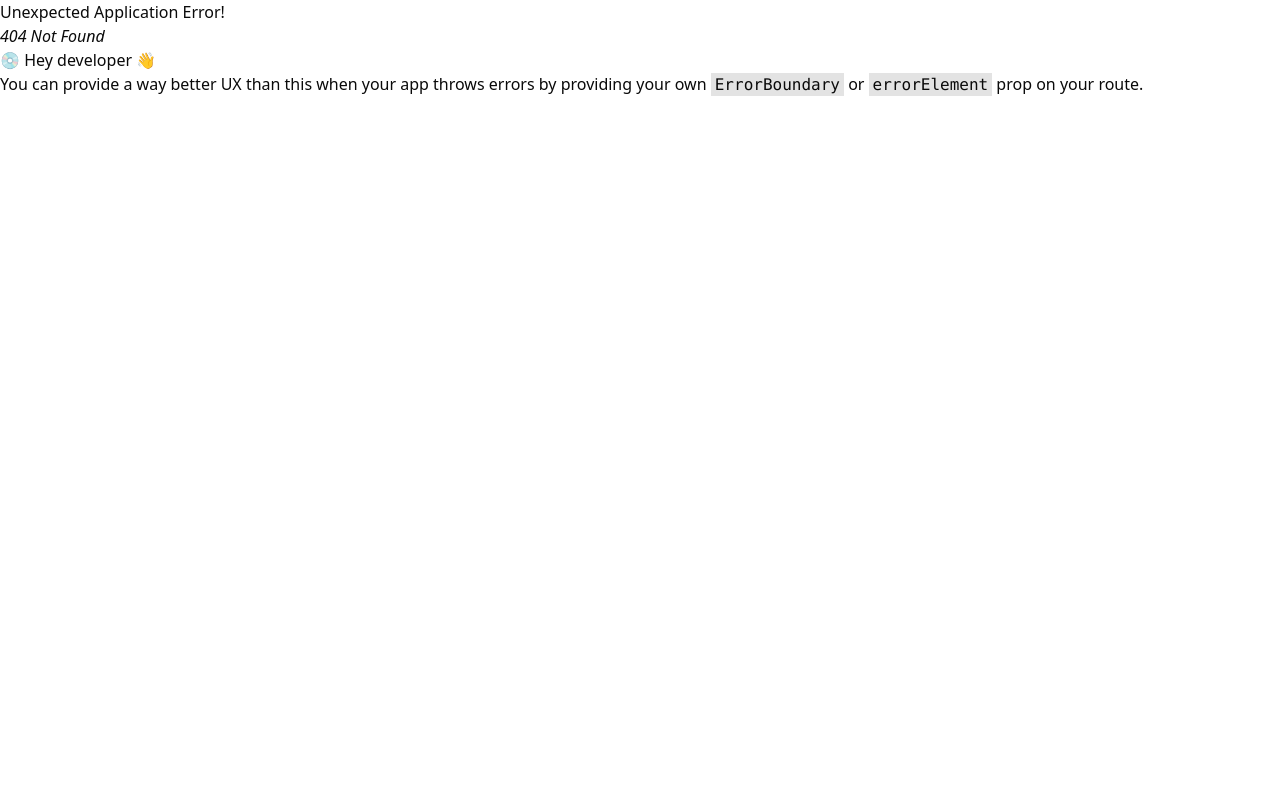
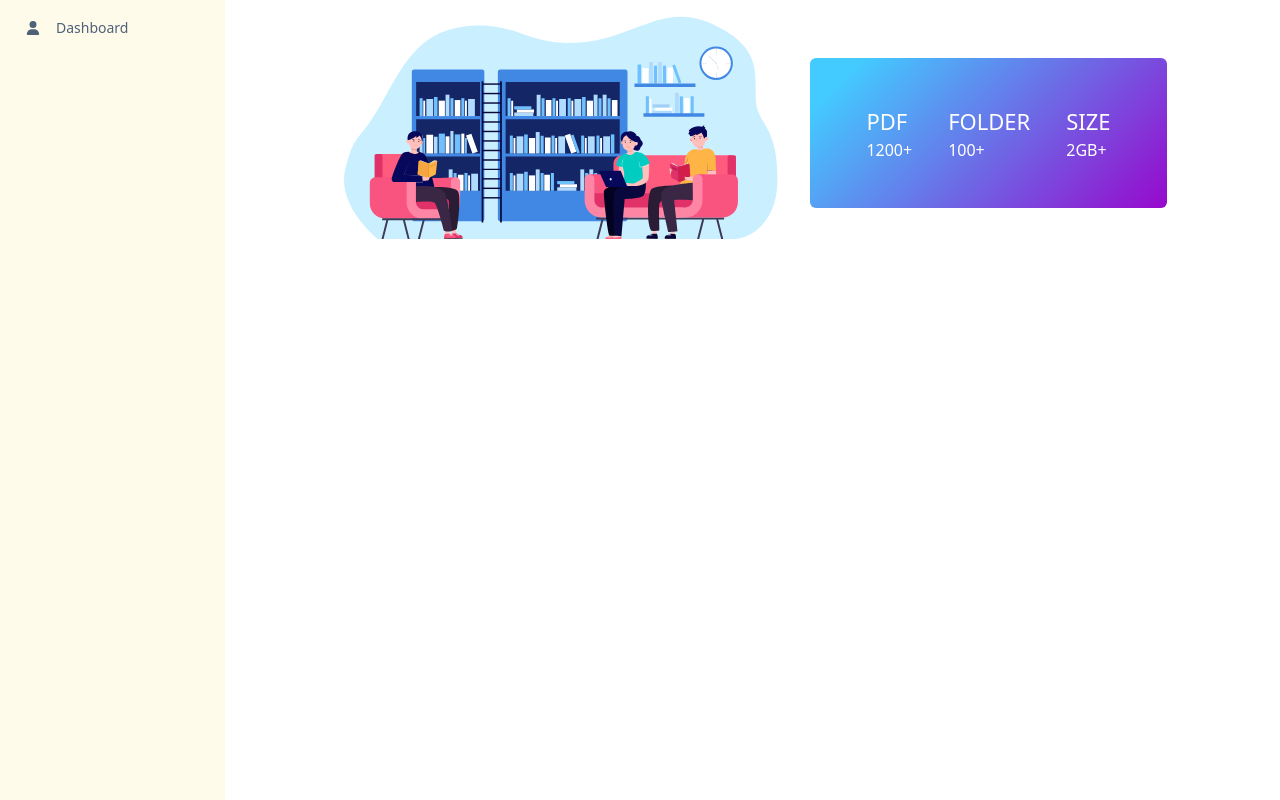
Before and after one commit to robs360/assignment4_client, a React (Vite) app: page /dashboard in a window 1280 px wide. Before the commit this address had no page. Built offline with nearby package versions, Linux system fonts and the light colour scheme.

Commit message:
dashnoard start

```diff
--- a/package.json
+++ b/package.json
@@ -31,6 +31,7 @@
     "react-redux": "^9.2.0",
     "react-router-dom": "^7.3.0",
     "react-toastify": "^11.0.5",
+    "recharts": "^2.15.2",
     "redux-persist": "^6.0.0",
     "tailwind-merge": "^3.0.2",
     "tailwindcss": "^4.0.12",
--- /dev/null
+++ b/src/DashbordComponent/Adminmenu.tsx
@@ -0,0 +1,14 @@
+import { FaUser } from "react-icons/fa6";
+import MenuItem from "./MenuItem";
+
+
+const AdminMenu = () => {
+  return (
+    <>
+      <MenuItem label="Dashboard" address="admin-dashboard" icon={FaUser} />
+
+    </>
+  );
+};
+
+export default AdminMenu;
--- /dev/null
+++ b/src/DashbordComponent/DashboardLayout.tsx
@@ -0,0 +1,17 @@
+import { Outlet } from "react-router-dom"
+import DashboardNavbar from "./DashbordNavbar"
+
+const DashboardLayout=()=>{
+    return(
+        <div className="w-full flex">
+             <div className="w-[227px]">
+             <DashboardNavbar></DashboardNavbar>
+             </div>
+            <div className="flex-grow p-3">
+                <Outlet></Outlet>
+            </div>
+        </div>
+    )
+}
+
+export default DashboardLayout
--- /dev/null
+++ b/src/DashbordComponent/DashbordNavbar.tsx
@@ -0,0 +1,10 @@
+import AdminMenu from "./Adminmenu"
+
+const DashboardNavbar=()=>{
+    return(
+        <div className="w-[225px] p-[10px] h-[100vh] bg-amber-50">
+             <AdminMenu></AdminMenu>
+        </div>
+    )
+}
+export default DashboardNavbar
--- /dev/null
+++ b/src/DashbordComponent/Information.tsx
@@ -0,0 +1,31 @@
+import banner from '../assets/dash.svg'
+
+const Information = () => {
+    return (
+        <div>
+            <div className='flex w-full gap-5 items-center justify-center'>
+                <div>
+                    <img src={banner} className='w-[350px] md:w-[360px] lg:w-[450px]' alt="" />
+                </div>
+                <div style={{ backgroundImage: 'linear-gradient(135deg, #43CBFF 10%, #9708CC 100%)' }} className="space-x-9 p-5 px-14 items-center h-[150px] rounded-[6px] flex mt-4">
+                    <div>
+                        <h1 className='text-white text-[22px] font-medium'>PDF</h1>
+                        <h1 className='text-white'>1200+</h1>
+                    </div>
+                    <div>
+                        <h1 className='text-white text-[22px] font-medium'>FOLDER</h1>
+                        <h1 className='text-white'>100+</h1>
+                    </div>
+                    <div>
+                        <h1 className='text-white text-[22px] font-medium'>SIZE</h1>
+                        <h1 className='text-white'>2GB+</h1>
+                    </div>
+                </div>
+            </div>
+            <div className='mt-10'>
+
+            </div>
+        </div>
+    )
+}
+export default Information
--- /dev/null
+++ b/src/DashbordComponent/MenuItem.tsx
@@ -0,0 +1,29 @@
+import { NavLink } from "react-router-dom";
+
+interface MenuItemProps {
+  label: string;
+  address: string;
+  icon: React.ComponentType;
+}
+
+const MenuItem = ({ label, address, icon: Icon }: MenuItemProps) => {
+  return (
+    <>
+      <NavLink
+        to={address}
+        end
+        className={({ isActive }) =>
+          `flex items-center px-4 py-2 text-sm font-medium rounded-full transition-colors duration-300 transform  hover:bg-[#E3ECFA] ${
+            isActive ? "bg-[#fe3050]  text-[#041e49]" : "text-[#041e49b3]"
+          }`
+        }
+      >
+        <Icon />
+
+        <span className="mx-4 font-medium">{label}</span>
+      </NavLink>
+    </>
+  );
+};
+
+export default MenuItem;
--- /dev/null
+++ b/src/DashbordComponent/UserMenu.tsx
@@ -0,0 +1,14 @@
+import { FaUser } from "react-icons/fa6";
+import MenuItem from "./MenuItem";
+
+
+const UserMenu = () => {
+  return (
+    <>
+      <MenuItem label="Dashboard" address="admin-dashboard" icon={FaUser} />
+
+    </>
+  );
+};
+
+export default UserMenu;
--- a/src/pages/All Products/AllProducts.tsx
+++ b/src/pages/All Products/AllProducts.tsx
@@ -5,10 +5,10 @@ import { NavLink } from "react-router-dom";
 import { useState } from "react";
 const AllProducts = () => {
     const [search, setSearch] = useState('')
-    const [a,setA]=useState(0)
-    const [cat,setCategory]=useState('')
+    const [a, setA] = useState(0)
+    const [cat, setCategory] = useState('')
     const [query, setQuery] = useState('');
-    const { data, isLoading,refetch } = useGetProductsQuery(query)
+    const { data, isLoading, refetch } = useGetProductsQuery(query)
 
     if (isLoading) {
         return <>loading...</>
@@ -18,7 +18,7 @@ const AllProducts = () => {
         setA(0)
         setTimeout(() => {
             refetch();
-        }, 10);
+        }, 100);
     };
     return (
         <div>
@@ -41,27 +41,27 @@ const AllProducts = () => {
             <div className="my-8 mb-16">
                 <h1 className="text-[17px] font-medium text-center mb-5">See With Category</h1>
                 <div className="flex flex-wrap gap-5 p-3 justify-center">
-                <button onClick={()=>{
+                    <button onClick={() => {
                         setA(0)
 
                     }} className="p-2 border-2 w-[120px] font-medium cursor-pointer rounded-[6px]">All</button>
-                    <button onClick={()=>{
+                    <button onClick={() => {
                         setA(1)
                         setCategory('Drama')
                     }} className="p-2 border-2 w-[120px] font-medium cursor-pointer rounded-[6px]">Drama</button>
-                    <button onClick={()=>{
+                    <button onClick={() => {
                         setA(1)
                         setCategory('Poetry')
                     }} className="p-2 border-2 w-[120px] font-medium cursor-pointer rounded-[6px]">Poetry</button>
-                    <button onClick={()=>{
+                    <button onClick={() => {
                         setA(1)
                         setCategory('Science')
                     }} className="p-2 border-2 w-[120px] font-medium cursor-pointer rounded-[6px]">Science</button>
-                    <button onClick={()=>{
+                    <button onClick={() => {
                         setA(1)
                         setCategory('Programming')
                     }} className="p-2 border-2 w-[120px] font-medium cursor-pointer rounded-[6px]">Programming</button>
-                    <button onClick={()=>{
+                    <button onClick={() => {
                         setA(1)
                         setCategory('History')
                     }} className="p-2 border-2 w-[120px] font-medium cursor-pointer rounded-[6px]">History</button>
@@ -70,7 +70,7 @@ const AllProducts = () => {
 
             <div className="grid grid-cols-1 md:grid-cols-3 lg:grid-cols-4 mt-6 gap-5">
                 {
-                    a!==0?(data.data.filter((item:any)=>item.category===cat).map((item: any) => <div key={item._id} className="w-[320px] md:w-[245px]  mx-auto p-2 py-5 border-[1px] border-gray-400 min-h-[400px]">
+                    a !== 0 ? (data.data.filter((item: any) => item.category === cat).map((item: any) => <div key={item._id} className="w-[320px] md:w-[245px]  mx-auto p-2 py-5 border-[1px] border-gray-400 min-h-[400px]">
                         <img src={item.image} className="w-[115px] mx-auto" alt="" />
                         <div className="mt-4">
                             <h1 className="text-center text-[17px]
@@ -90,7 +90,7 @@ const AllProducts = () => {
                             <button className="w-full text-[17px] mt-5 font-medium text-white
                                           bg-gray-700 h-[35px] cursor-pointer">Add To Cart</button>
                         </div>
-                </div>)):(data.data.map((item: any) => <div key={item._id} className="w-[320px] md:w-[245px]  mx-auto p-2 py-5 border-[1px] border-gray-400 min-h-[400px]">
+                    </div>)) : (data.data.map((item: any) => <div key={item._id} className="w-[320px] md:w-[245px]  mx-auto p-2 py-5 border-[1px] border-gray-400 min-h-[400px]">
                         <img src={item.image} className="w-[115px] mx-auto" alt="" />
                         <div className="mt-4">
                             <h1 className="text-center text-[17px]
--- a/src/pages/Home/Home.tsx
+++ b/src/pages/Home/Home.tsx
@@ -6,6 +6,7 @@ import { NavLink } from "react-router-dom"
 
 const Home=()=>{
     const {data,isLoading}=useGetProductsQuery('as')
+    console.log(data)
     if(isLoading){
         return <>loading...</>
     }
--- a/src/routes/routes.tsx
+++ b/src/routes/routes.tsx
@@ -5,35 +5,47 @@ import Login from "@/pages/Login/Login";
 import SignUp from "@/pages/SignUp/Signup";
 import AllProducts from "@/pages/All Products/AllProducts";
 import Details from "@/components/Details";
+import DashboardLayout from "@/DashbordComponent/DashboardLayout";
+import Information from "@/DashbordComponent/Information";
 
 const routes = createBrowserRouter([
   {
     path: "/",
-    element:<App/>,
+    element: <App />,
+    children: [
+      {
+        path: '/',
+        element: <Home></Home>
+      },
+      {
+        path: '/login',
+        element: <Login></Login>
+      },
+      {
+        path: '/signup',
+        element: <SignUp></SignUp>
+      },
+      {
+        path: '/allproducts',
+        element: <AllProducts></AllProducts>
+      },
+      {
+        path: '/details/:id',
+        element: <Details></Details>
+      }
+    ]
+
+  },
+  {
+    path:'/dashboard',
+    element:<DashboardLayout></DashboardLayout>,
     children:[
       {
-        path:'/',
-        element:<Home></Home>
-      },
-      {
-        path:'/login',
-        element:<Login></Login>
-      },
-      {
-        path:'/signup',
-        element:<SignUp></SignUp>
-      },
-      {
-        path:'/allproducts',
-        element:<AllProducts></AllProducts>
-      },
-      {
-        path:'/details/:id',
-        element:<Details></Details>
+        index:true,
+        element:<Information></Information>
       }
     ]
-  },
-
+  }
 ]);
 
 export default routes;
```
Also changed, not shown: src/assets/dash.svg (added), 1 other file (tests, documents, lock files or other folders). Lines whose indentation alone changed are shown as unchanged.
